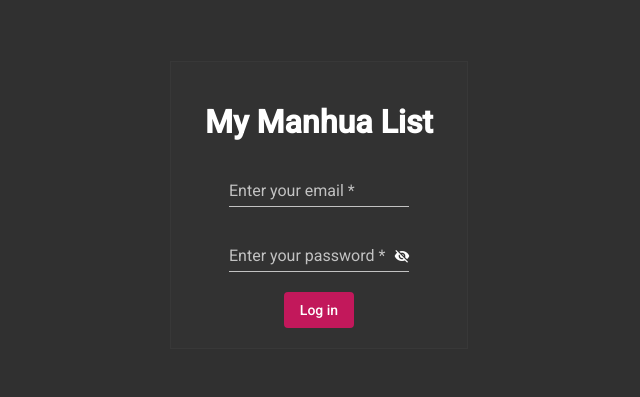
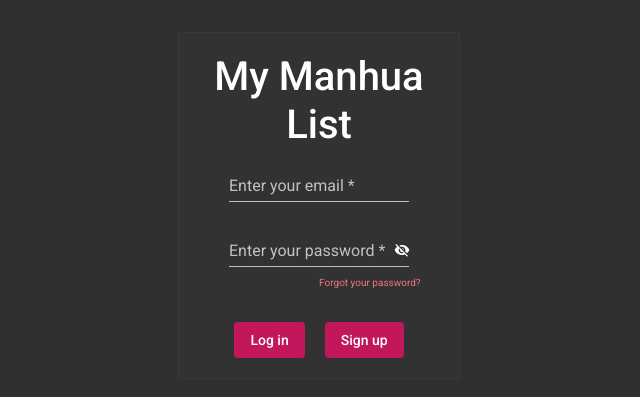
Before and after one commit to luturol/manhua-list, an Angular app: page /#/login in a window 1280 px wide. Shown: the part 195-592 px from the top of the page, without its empty margins (321-961 px from the left). Built offline with nearby package versions, Linux system fonts and the light colour scheme.

Commit message:
Add bootstrap, forgot password link and sign up button

```diff
--- a/angular.json
+++ b/angular.json
@@ -25,6 +25,7 @@
             ],
             "styles": [
               "./node_modules/@angular/material/prebuilt-themes/pink-bluegrey.css",
+              "./node_modules/bootstrap/dist/css/bootstrap.css",
               "src/styles.css"
             ],
             "scripts": []
--- a/package.json
+++ b/package.json
@@ -28,6 +28,7 @@
     "@angular/platform-browser": "~8.2.13",
     "@angular/platform-browser-dynamic": "~8.2.13",
     "@angular/router": "~8.2.13",
+    "bootstrap": "^4.4.1",
     "express": "^4.17.1",
     "minimist": "^1.2.5",
     "path": "^0.12.7",
--- a/src/app/login/login.component.css
+++ b/src/app/login/login.component.css
@@ -1,7 +1,7 @@
 .container {
     background: rgba(255, 255, 255, 0.01);
     border: 0.5px solid rgba(255, 255, 255, 0.03);
-    width: 20%;
+    width: 22%;
     margin: 0 auto;
     padding: 20px;
     text-align: center;
@@ -32,6 +32,29 @@ mat-form-field  button {
     top: 16px !important;
 }
 
+.forgot-password {
+    margin: 0;
+    padding: 0 0 0 25%;
+    font-size: 10px;
+    text-align: center;
+    display: flex;
+    margin-left: 60px;
+    margin-bottom: 20px;
+    position: relative;
+    bottom: 12px;
+}
+a {
+    color: #f07574;;
+    text-decoration: none;
+}
+a .forgot-password :hover{
+    color: white;
+}
+
+.login-button {
+    margin: 0px 20px 0px 0px;
+}
+
 @media only screen and (max-width: 600px) {
     .container {
         width: 100%;
--- a/src/app/login/login.component.html
+++ b/src/app/login/login.component.html
@@ -4,7 +4,7 @@
         <form [formGroup]="loginForm" (ngSubmit)="onSubmit()">
             <div class="container-inputs">
                 <div class="row">
-                    <div class="col-sm-8">
+                    <div class="col-sm-12">
                         <mat-form-field appearance="legacy">
                             <mat-label>Enter your email</mat-label>
                             <input class="email-field" matInput placeholder="pat@example.com" [formControl]="email">
@@ -14,7 +14,7 @@
                 </div>
 
                 <div class="row">
-                    <div class="col-sm-8">
+                    <div class="col-sm-12">
                         <mat-form-field appearance="legacy">
                             <mat-label>Enter your password</mat-label>
                             <input matInput [type]="hide ? 'password' : 'text'" [formControl]="password">
@@ -27,9 +27,13 @@
                 </div>
 
                 <div class="row">
-                    <div class="col-sm-8">
-                        <button mat-flat-button color="primary" type="submit">Log in</button>
+                    <div class="col-sm-12">
+                        <a href="#" class="forgot-password">Forgot your password?</a>
                     </div>
+                </div>
+                <div class="d-flex justify-content-center">
+                    <button mat-flat-button color="primary" type="submit" class="login-button">Log in</button>
+                    <button mat-flat-button color="primary">Sign up</button>
                 </div>
             </div>
         </form>
```
Also changed, not shown: 1 other file (tests, documents, lock files or other folders).
